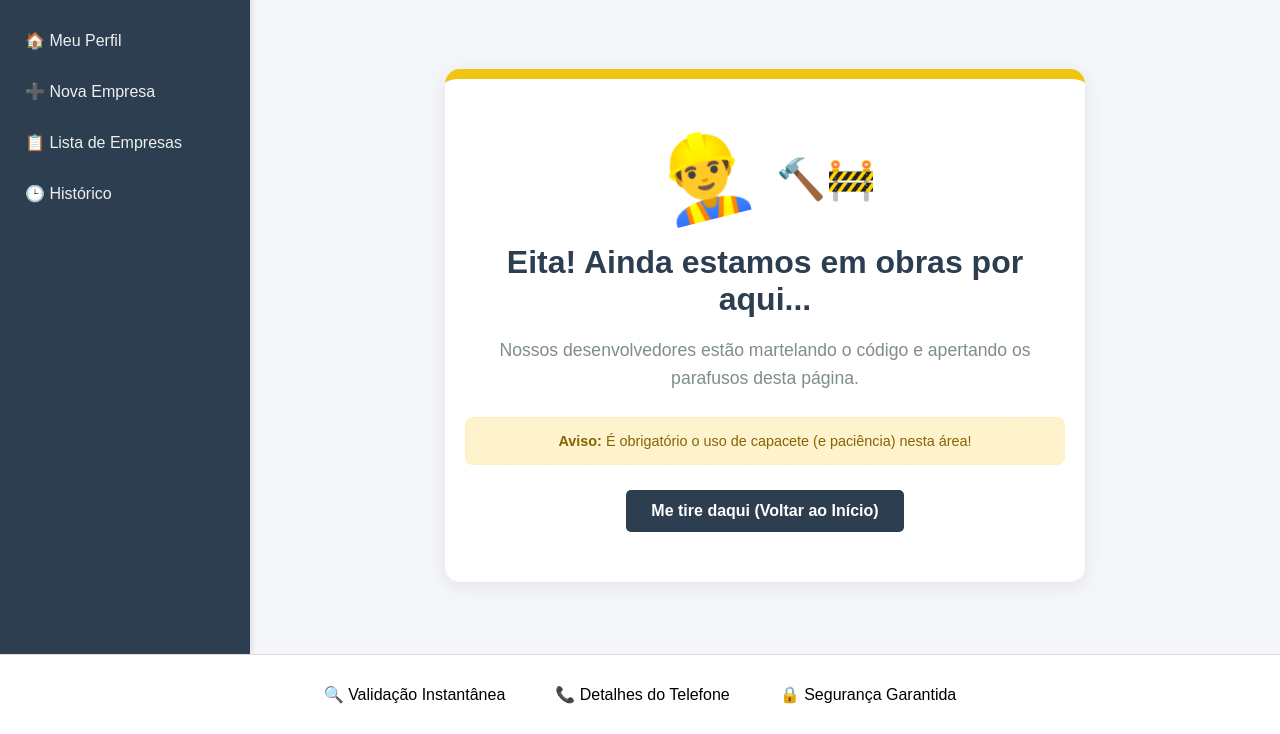
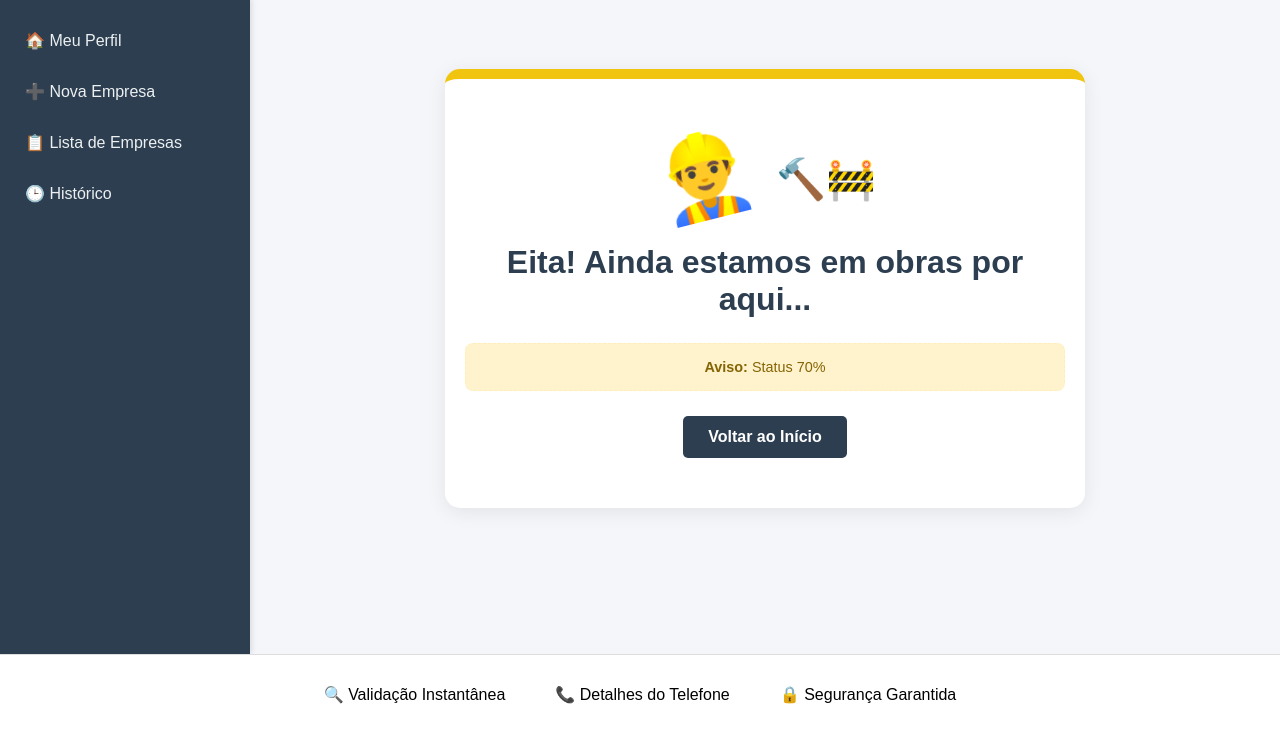
Before and after one commit to dealkis/CallCheck, a Flask app: page /historico in a window 1280 px wide. Shown: the part 66-800 px from the top of the page. Run offline with Flask 3, Linux system fonts and the light colour scheme; the visitor is signed in with stand-in values (Sample User, id 1); some libraries are stand-ins or nearby versions.

Commit message:
Revise warning message and link text in em_obras.html
Updated the warning message and modified the return link text.

```diff
--- a/templates/em_obras.html
+++ b/templates/em_obras.html
@@ -8,13 +8,12 @@
     </div>
 
     <h1>Eita! Ainda estamos em obras por aqui...</h1>
-    <p>Nossos desenvolvedores estão martelando o código e apertando os parafusos desta página.</p>
 
     <div class="alerta-obra">
-        <strong>Aviso:</strong> É obrigatório o uso de capacete (e paciência) nesta área!
+        <strong>Aviso:</strong> Status 70%
     </div>
 
-    <a href="{{ url_for('index') }}" class="btn-retorno">Me tire daqui (Voltar ao Início)</a>
+    <a href="{{ url_for('index') }}" class="btn-retorno"> Voltar ao Início</a>
 </div>
 
 <style>
```
